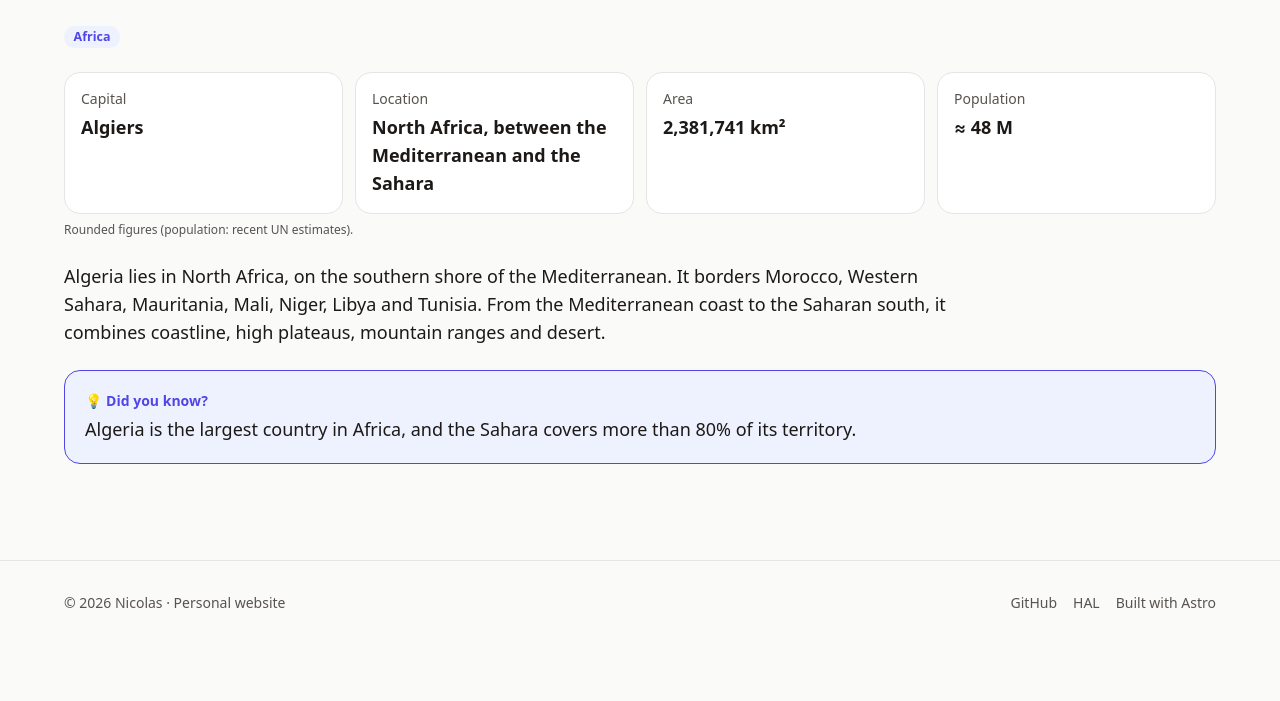
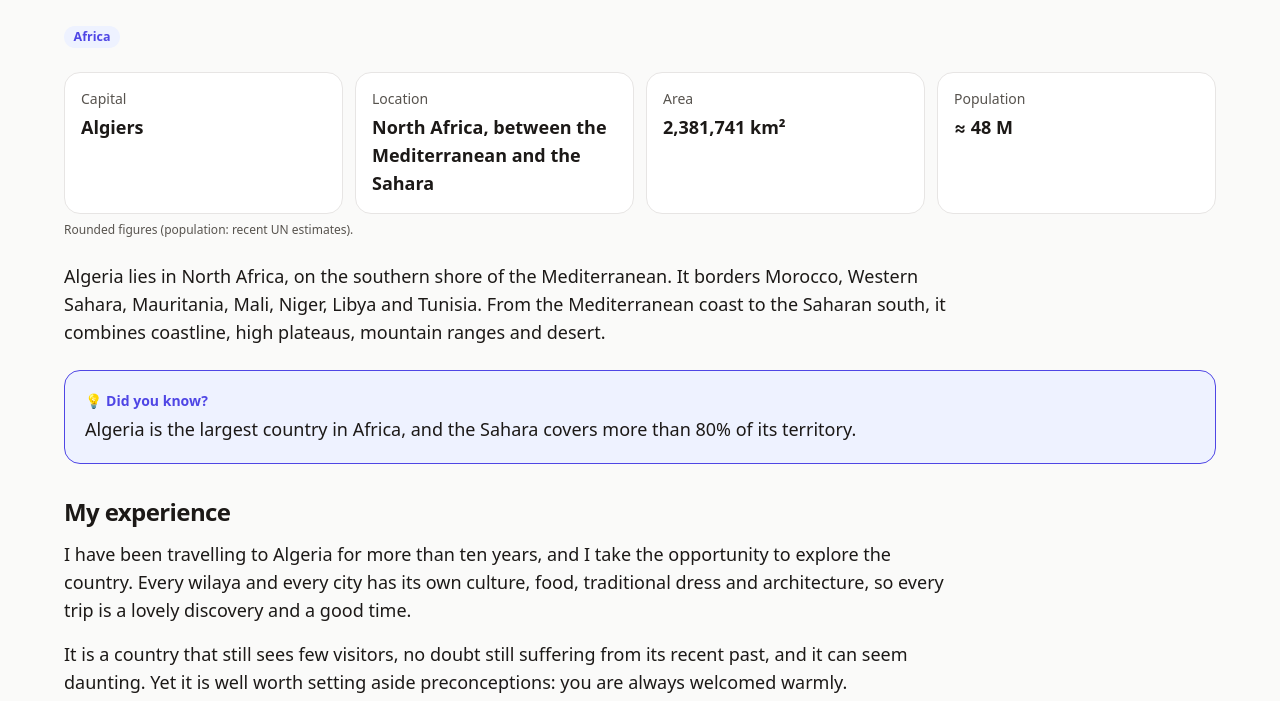
Before and after one commit to niko63/niko63.github.io, an Astro site: page /en/travel/algerie/ in a window 1280 px wide. Shown: the part 251-952 px from the top of the page. Before the commit the page ends 896 px from the top, so only its background shows below. Built offline with nearby package versions, Linux system fonts and the light colour scheme; Astro itself is replaced by a stand-in of ours.

Commit message:
Texte Algérie

```diff
--- a/src/content.config.ts
+++ b/src/content.config.ts
@@ -92,6 +92,8 @@ const pays = defineCollection({
     intro_en: z.string().optional(),
     fact: z.string().optional(), // « le saviez-vous ? »
     fact_en: z.string().optional(),
+    story: z.string().optional(), // texte personnel (paragraphes séparés par une ligne vide)
+    story_en: z.string().optional(),
     summary: z.string().optional(),
     summary_en: z.string().optional(),
     cover: z.string().optional(),
--- a/src/content/pays/algerie.md
+++ b/src/content/pays/algerie.md
@@ -15,6 +15,14 @@ intro: "L'Algérie est située en Afrique du Nord, sur la rive sud de la Médite
 intro_en: "Algeria lies in North Africa, on the southern shore of the Mediterranean. It borders Morocco, Western Sahara, Mauritania, Mali, Niger, Libya and Tunisia. From the Mediterranean coast to the Saharan south, it combines coastline, high plateaus, mountain ranges and desert."
 fact: "L'Algérie est le plus grand pays d'Afrique, et le Sahara en couvre plus de 80 % du territoire."
 fact_en: "Algeria is the largest country in Africa, and the Sahara covers more than 80% of its territory."
+story: |
+  Je voyage en Algérie depuis plus de dix ans et j'en profite pour visiter le pays. Chaque wilaya, chaque ville a sa propre culture, sa gastronomie, ses coutumes vestimentaires et son architecture : c'est à chaque fois une belle découverte et de bons moments.
+
+  C'est un pays encore peu visité, souffrant certainement de son passé récent, et qui peut faire peur. Il vaut pourtant la peine de dépasser les a priori : on y est toujours accueilli chaleureusement.
+story_en: |
+  I have been travelling to Algeria for more than ten years, and I take the opportunity to explore the country. Every wilaya and every city has its own culture, food, traditional dress and architecture, so every trip is a lovely discovery and a good time.
+
+  It is a country that still sees few visitors, no doubt still suffering from its recent past, and it can seem daunting. Yet it is well worth setting aside preconceptions: you are always welcomed warmly.
 # when: "Été 2019"
 # summary: "Une phrase sur ton voyage."
 # summary_en: "One sentence about your trip."
--- a/src/i18n/ui.ts
+++ b/src/i18n/ui.ts
@@ -64,6 +64,7 @@ export const ui = {
     'country.area': 'Superficie',
     'country.population': 'Population',
     'country.didYouKnow': 'Le saviez-vous ?',
+    'country.story': 'Mon expérience',
     'country.note': 'Chiffres arrondis (population : estimations récentes de l’ONU).',
     'country.noteFrance': 'Chiffres arrondis (population : estimations récentes de l’ONU) ; pour la France, métropole uniquement.',
     'map.world': 'Monde',
@@ -147,6 +148,7 @@ export const ui = {
     'country.area': 'Area',
     'country.population': 'Population',
     'country.didYouKnow': 'Did you know?',
+    'country.story': 'My experience',
     'country.note': 'Rounded figures (population: recent UN estimates).',
     'country.noteFrance': 'Rounded figures (population: recent UN estimates); for France, mainland only.',
     'map.world': 'World',
--- a/src/pages/[lang]/travel/[slug].astro
+++ b/src/pages/[lang]/travel/[slug].astro
@@ -34,6 +34,7 @@ const facts = [
 ].filter((f) => f.value);
 const intro = pick(d, 'intro', lang);
 const fact = pick(d, 'fact', lang);
+const story = pick(d, 'story', lang);
 ---
 
 <Base lang={lang} path={`travel/${entry.id}/`} title={pick(d, 'title', lang)} description={pick(d, 'summary', lang)}>
@@ -72,6 +73,17 @@ const fact = pick(d, 'fact', lang);
       )
     }
 
+    {
+      story && (
+        <section class="mt-8" aria-labelledby="story">
+          <h2 id="story" class="text-2xl font-semibold">{t(lang, 'country.story')}</h2>
+          <div class="mt-3 max-w-4xl space-y-4 text-lg">
+            {story.split(/\n\s*\n/).map((para) => <p>{para.trim()}</p>)}
+          </div>
+        </section>
+      )
+    }
+
     {hasBody && <div class="prose prose-lg mt-8 max-w-none"><Content /></div>}
 
     {
```
